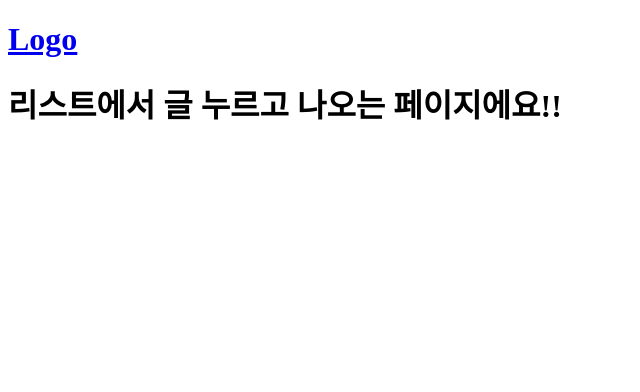
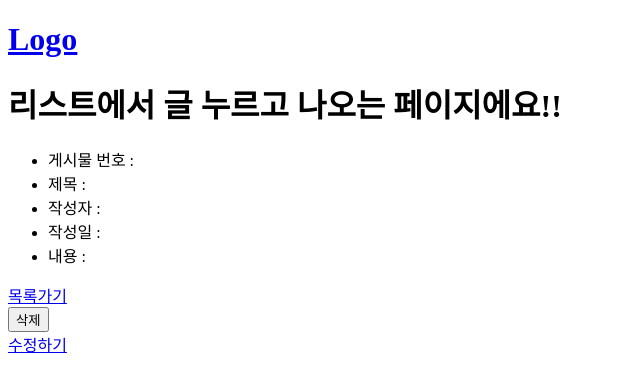
Before and after one commit to yoonk1228/yoongyuyeju, a website: page views/board/list/view.html in a window 1280 px wide. Shown: the whole page, without its empty margins (0-640 px from the left). Drawn offline with nearby package versions, Linux system fonts and the light colour scheme; files that its build step writes are made by us from their sources.

Commit message:
승주가 수정한 html 파일들

```diff
--- a/views/board/list/view.html
+++ b/views/board/list/view.html
@@ -1,4 +1,30 @@
 {% extends "_layout.html" %}
 {% block content %}
     <h1>리스트에서 글 누르고 나오는 페이지에요!!</h1>
+    <ul>
+        <li>
+            게시물 번호 : {{data.idx}}
+        </li>
+        <li>
+            제목 : {{data.subject}}
+        </li>
+        <li>
+            작성자 : {{data.nickname}}
+        </li>
+        <li>
+            작성일 : {{data.date}}
+        </li>
+        <li>
+            내용 : {{data.story}}
+        </li>
+    </ul>
+    <a href="/board/list">목록가기</a>
+
+    <form method="post" action="/board/list/delete">
+        <input type="hidden" name="index" value="{{index}}">
+        <input type="submit" value="삭제">
+    </form>
+
+    <a href="/board/list/update?index={{index}}">수정하기</a>
+
 {% endblock %}
```
Also changed, not shown: views/board/list.html (+19 -0 lines), views/board/list/write.html (+14 -0 lines).
